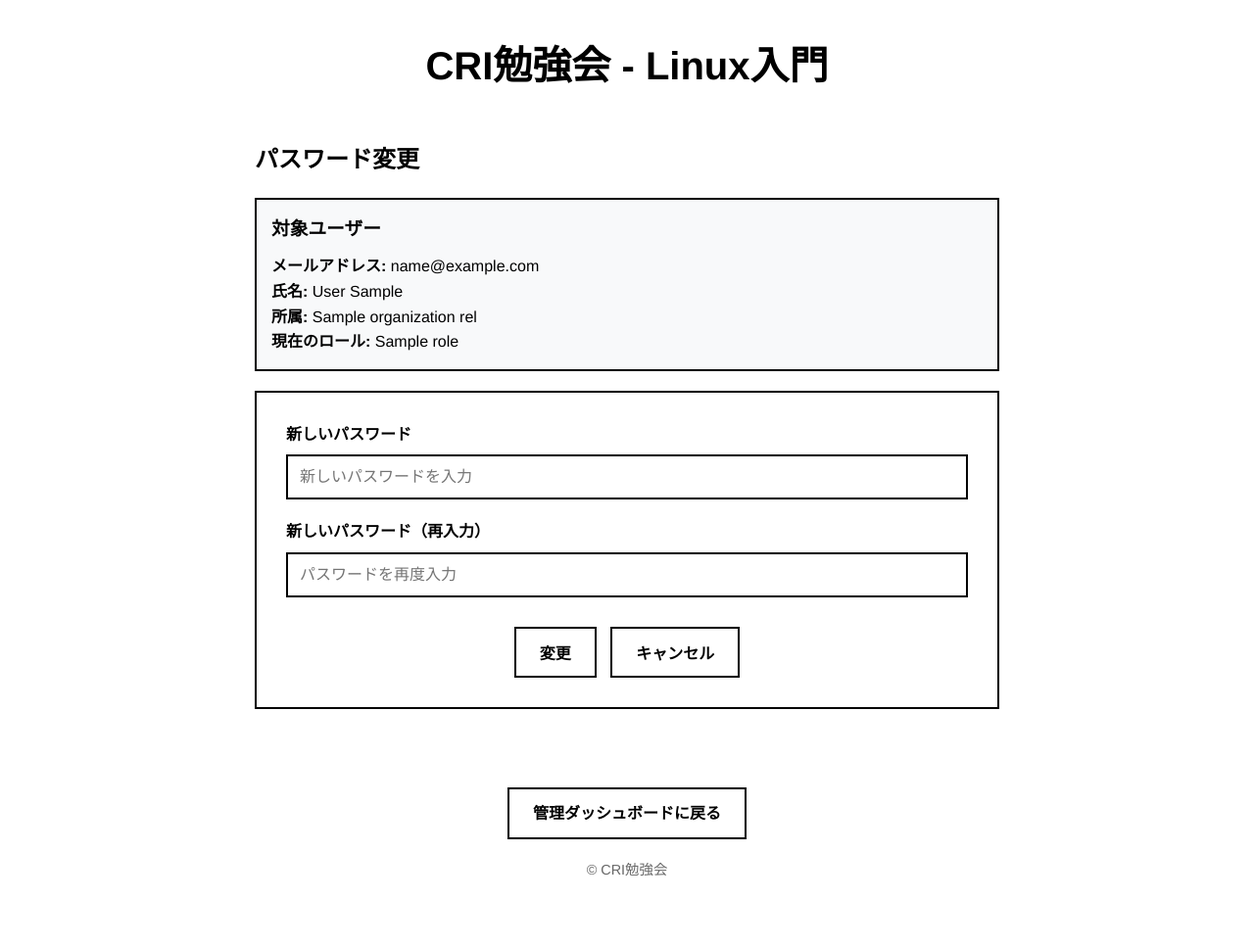
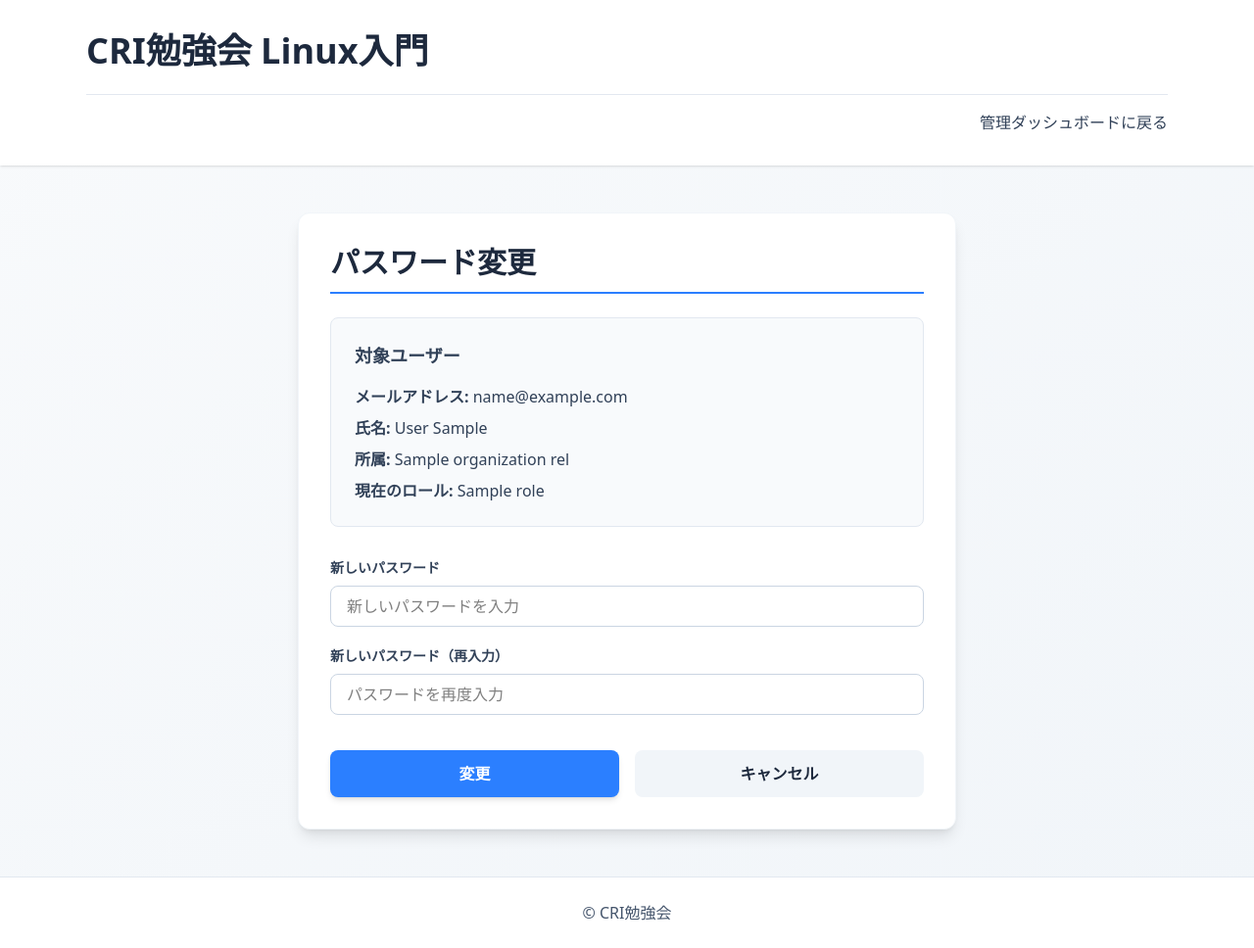
Before and after one commit to nzmdesign/cri-study-linux-web-app, a FastAPI app: template templates/admin_chpasswd.html in a window 1280 px wide. Shown: the whole page at 98% size. Before the commit the page ends 895 px from the top, so only its background shows below. Run offline with FastAPI, Linux system fonts and the light colour scheme; the template is opened without the code that fills it: most values are stand-ins (such as "Sample title", 1, 10 or a date in 2020); parts of the project's set-up code (start-up, migrations or seed data) failed here and were passed over; some libraries are stand-ins or nearby versions.

Commit message:
Update password change page

```diff
--- a/templates/admin_chpasswd.html
+++ b/templates/admin_chpasswd.html
@@ -5,64 +5,69 @@
   <meta name="viewport" content="width=device-width,initial-scale=1">
   <title>CRI勉強会 - Linux入門</title>
   <link rel="icon" type="image/png" href="{{ url_for('static', path='/favicon.png') }}">
-  <link rel="stylesheet" href="{{ url_for('static', path='/css/style.css') }}">
+  <script src="https://cdn.jsdelivr.net/npm/@tailwindcss/browser@4"></script>
+  <script src="https://unpkg.com/htmx.org@1.9.10"></script>
 </head>
-<body>
-  <div class="container">
-    <header>
-      <h1>CRI勉強会 - Linux入門</h1>
+<body class="bg-gradient-to-br from-slate-50 to-slate-100 min-h-screen flex flex-col">
+  <div class="flex flex-col min-h-screen">
+    <header class="bg-white shadow-sm">
+      <div class="max-w-6xl mx-auto px-6 py-8">
+        <h1 class="text-4xl font-bold text-slate-800 mb-6">CRI勉強会 Linux入門</h1>
+        <nav class="border-t border-slate-200 pt-4">
+          <div class="flex justify-end items-center">
+            <ul class="flex gap-6">
+              <li><a href="/admin" class="text-slate-700 hover:text-cyan-600 font-medium transition-colors">管理ダッシュボードに戻る</a></li>
+            </ul>
+          </div>
+        </nav>
+      </div>
     </header>
 
-    <main>
-      <h2>パスワード変更</h2>
+    <main class="flex-grow px-4 py-12">
+      <div class="w-full max-w-2xl mx-auto">
+        <div class="bg-white rounded-xl shadow-lg p-8 border border-slate-100">
+          <h2 class="text-3xl font-bold text-slate-800 mb-6 border-b-2 border-blue-500 pb-3">パスワード変更</h2>
 
-      <div class="user-info">
-        <h3>対象ユーザー</h3>
-        <p><strong>メールアドレス:</strong> {{ target_user.email }}</p>
-        <p><strong>氏名:</strong> {{ target_user.last_name }} {{ target_user.first_name }}</p>
-        <p><strong>所属:</strong> {{ target_user.organization_rel.name }}</p>
-        <p><strong>現在のロール:</strong> {{ target_user.role.name }}</p>
-      </div>
-
-      <div class="simple-form">
-
-        {% set error_message = request.query_params.get('error') %}
-        {% if error_message %}
-        <div class="message error">
-          <strong>エラー:</strong>
-          {% if error_message == 'password_mismatch' %}
-            パスワードが一致しません。
-          {% else %}
-            {{ error_message }}
-          {% endif %}
-        </div>
-        {% endif %}
-
-        <form method="POST" action="/admin/users/{{ target_user.id }}/chpasswd">
-          <div class="form-group">
-            <label for="new_password">新しいパスワード</label>
-            <input type="password" id="new_password" name="new_password" required placeholder="新しいパスワードを入力">
+          <div class="bg-slate-50 rounded-lg p-6 mb-8 border border-slate-200">
+            <h3 class="text-lg font-semibold text-slate-700 mb-4">対象ユーザー</h3>
+            <div class="space-y-2">
+              <p class="text-slate-700"><span class="font-semibold">メールアドレス:</span> {{ target_user.email }}</p>
+              <p class="text-slate-700"><span class="font-semibold">氏名:</span> {{ target_user.last_name }} {{ target_user.first_name }}</p>
+              <p class="text-slate-700"><span class="font-semibold">所属:</span> {{ target_user.organization_rel.name }}</p>
+              <p class="text-slate-700"><span class="font-semibold">現在のロール:</span> {{ target_user.role.name }}</p>
+            </div>
           </div>
 
-          <div class="form-group">
-            <label for="confirm_password">新しいパスワード（再入力）</label>
-            <input type="password" id="confirm_password" name="confirm_password" required placeholder="パスワードを再度入力">
-          </div>
+          <div id="message-container"></div>
 
-          <div style="margin-top: 30px;">
-            <button type="submit" class="btn">変更</button>
-            <button type="button" class="btn" onclick="window.location.href='/admin/users'" style="margin-left: 10px;">キャンセル</button>
-          </div>
+          <form hx-post="/admin/users/{{ target_user.id }}/chpasswd" hx-target="#message-container" hx-swap="innerHTML" class="space-y-5">
+            <div>
+              <label for="new_password" class="block text-sm font-semibold text-slate-700 mb-2">新しいパスワード</label>
+              <input type="password" id="new_password" name="new_password" required placeholder="新しいパスワードを入力"
+                class="w-full px-4 py-2 border border-slate-300 rounded-lg focus:outline-none focus:ring-2 focus:ring-blue-400 focus:border-transparent transition-all">
+            </div>
 
-        </form>
+            <div>
+              <label for="confirm_password" class="block text-sm font-semibold text-slate-700 mb-2">新しいパスワード（再入力）</label>
+              <input type="password" id="confirm_password" name="confirm_password" required placeholder="パスワードを再度入力"
+                class="w-full px-4 py-2 border border-slate-300 rounded-lg focus:outline-none focus:ring-2 focus:ring-blue-400 focus:border-transparent transition-all">
+            </div>
+
+            <div class="flex gap-4 pt-4">
+              <button type="submit" class="flex-1 bg-blue-500 hover:bg-blue-600 text-white font-semibold py-3 px-4 rounded-lg transition-all shadow-md hover:shadow-lg">
+                変更
+              </button>
+              <a href="/admin/users" class="flex-1 bg-slate-100 hover:bg-slate-200 text-slate-800 font-semibold py-3 px-4 rounded-lg transition-colors text-center">
+                キャンセル
+              </a>
+            </div>
+          </form>
+        </div>
       </div>
     </main>
 
-    <footer>
-      <div class="footer-actions">
-          <a href="/admin" class="btn">管理ダッシュボードに戻る</a>
-      </div>
-      <p>&copy; CRI勉強会</p>
+    <footer class="bg-white border-t border-slate-200 text-center py-6 mt-auto">
+      <p class="text-slate-600">&copy; CRI勉強会</p>
     </footer>
 
   </div>
```
Also changed, not shown: routers/admin.py (+19 -10 lines).
